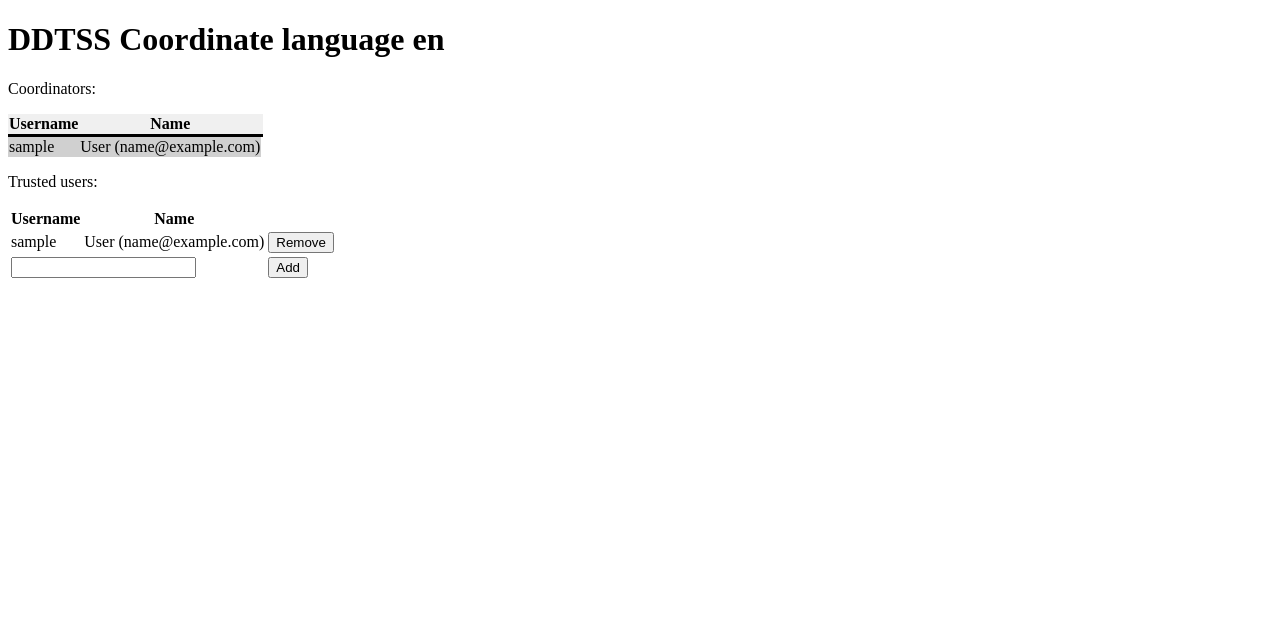
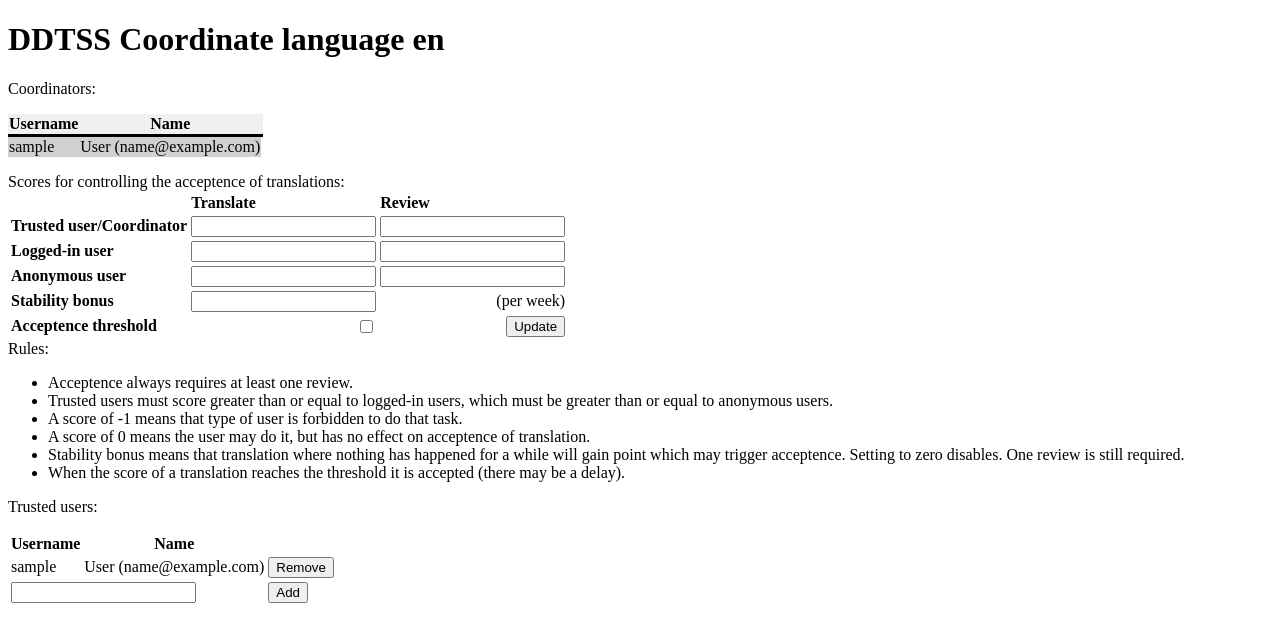
Before and after one commit to kleptog/DDTSS-Django, a Django app: template src/ddtp/templates/ddtss/coordinator.html in a window 1280 px wide. Shown: the top 642 px of the page. Run offline with Django 3.2, Linux system fonts and the light colour scheme; the template is opened without the code that fills it: most values are stand-ins (such as "Sample title", 1, 10 or a date in 2020); form fields are guessed from the names that the template uses.

Commit message:
Change the coordinator page to display/edit the new translation model.

```diff
--- a/src/ddtp/media/ddtss/ddtss.css
+++ b/src/ddtp/media/ddtss/ddtss.css
@@ -130,3 +130,20 @@ table.tablesorter {
   line-height: 15px;
   text-align: center;
 }
+
+input.intinput {
+    width: 2em;
+    text-align: right;
+}
+
+table#coordinator_scores th {
+    text-align: left;
+}
+
+table#coordinator_scores td {
+    text-align: right;
+}
+
+table#coordinator_scores input.error {
+    background: red;
+}
--- a/src/ddtp/templates/ddtss/coordinator.html
+++ b/src/ddtp/templates/ddtss/coordinator.html
@@ -29,6 +29,36 @@ Coordinators:
 {% endfor %}
 </table>
 <p>
+<form method="post" action="{% url ddtss_coordinate lang.language %}" enctype="multipart/form-data">
+Scores for controlling the acceptence of translations:
+{% for errors in form.errors.itervalues %}
+{{errors}}
+{% endfor %}
+<table id="coordinator_scores">
+<tr><th></th><th>Translate</th><th>Review</th></tr>
+<tr><th>Trusted user/Coordinator</th><td>{{form.ct}}</td><td>{{form.cr}}</td></tr>
+<tr><th>Logged-in user</th><td>{{form.lt}}</td><td>{{form.lr}}</td></tr>
+<tr><th>Anonymous user</th><td>{{form.at}}</td><td>{{form.ar}}</td></tr>
+<tr><th>Stability bonus</th><td>{{form.stable}}</td><td>(per week)</td></tr>
+<tr><th>Acceptence threshold</th><td>{{form.accept}}</td><td><input type=submit name="update" value="Update"></td></tr>
+</table>
+
+Rules:
+<ul>
+<li>Acceptence always requires at least one review.
+<li>Trusted users must score greater than or equal to logged-in users, which
+must be greater than or equal to anonymous users.
+<li>A score of -1 means that type of user is forbidden to do that task.
+<li>A score of 0 means the user may do it, but has no effect on acceptence
+of translation.
+<li>Stability bonus means that translation where nothing has happened for a
+while will gain point which may trigger acceptence. Setting to zero disables.
+One review is still required.
+<li>When the score of a translation reaches the threshold it is accepted
+(there may be a delay).
+</ul>
+</form>
+<p>
 Trusted users:
 <table id="trustedusers">
 <tr><th>Username</th><th>Name</th><th></th></tr>
```
Also changed, not shown: src/ddtp/ddtss/admin.py (+53 -3 lines).
